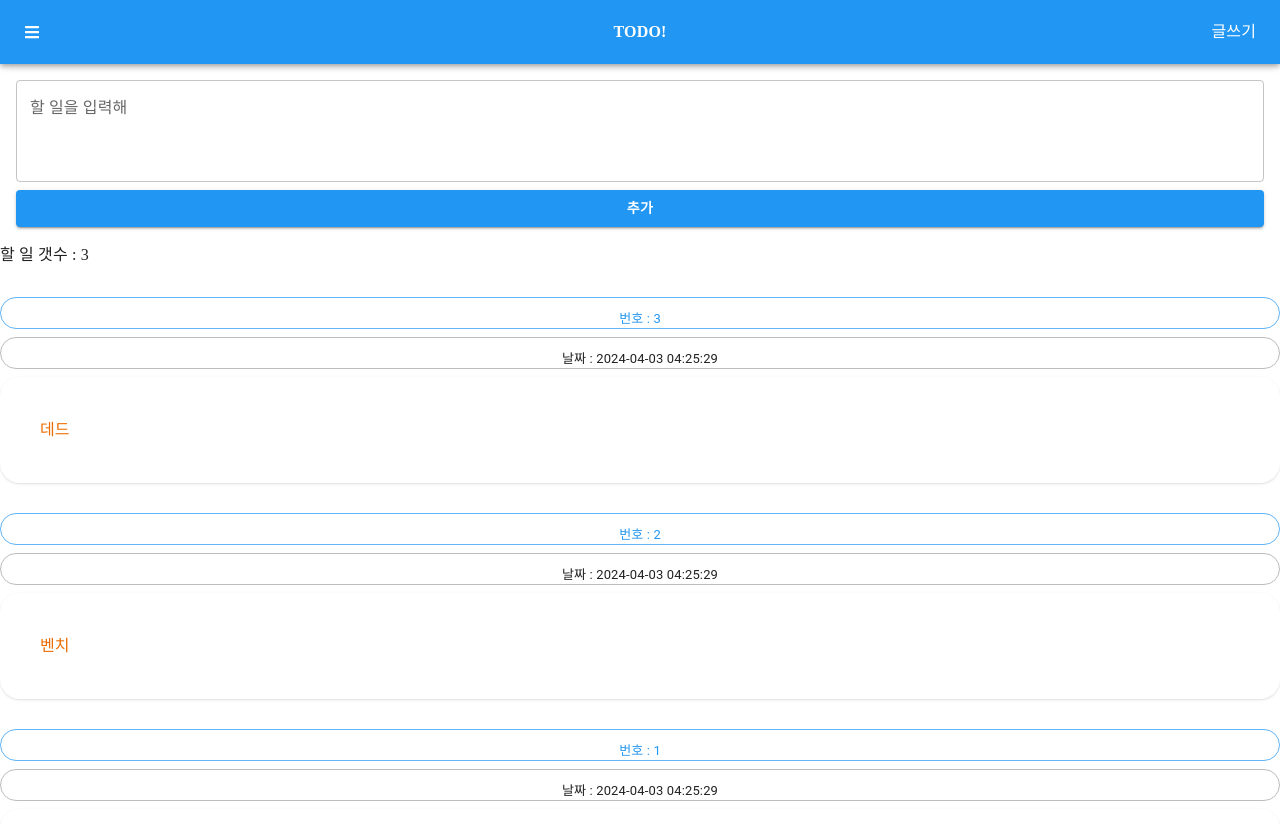
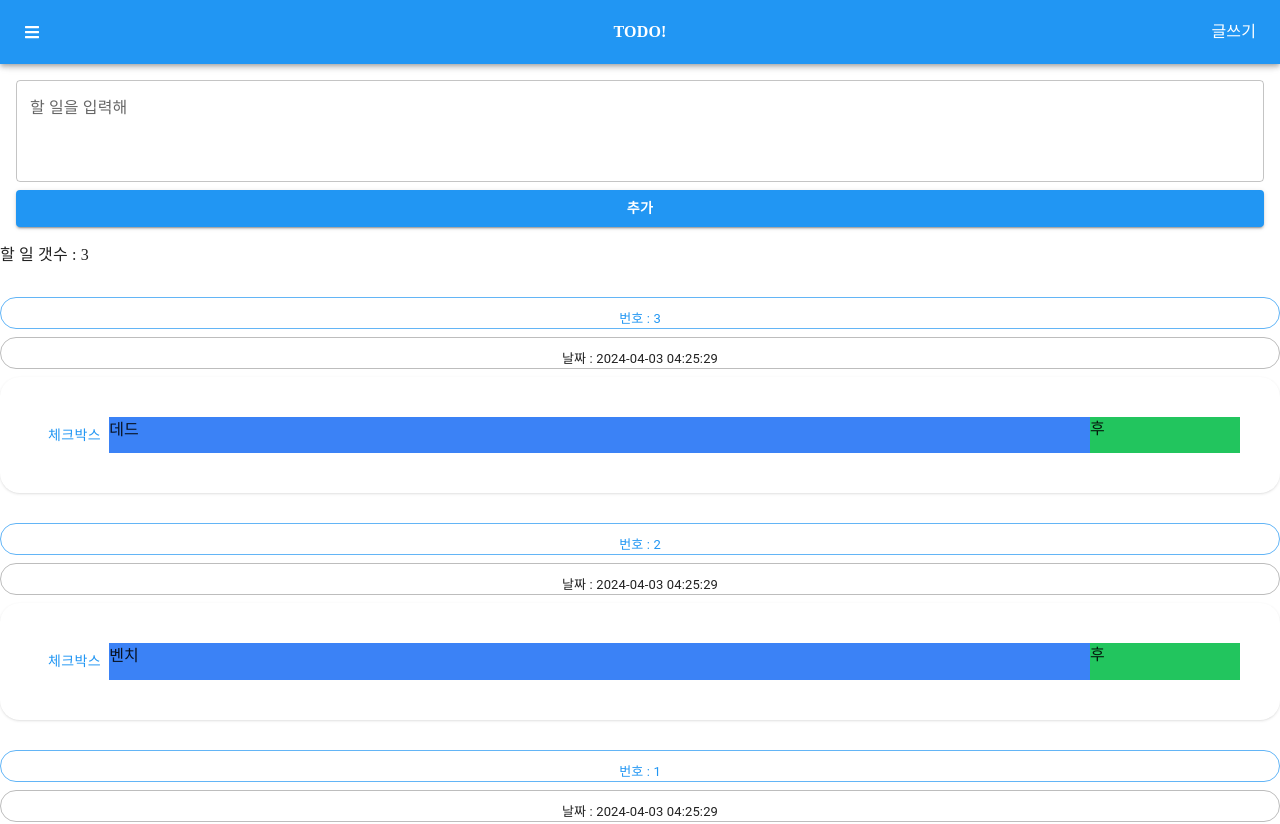
Before and after one commit to jihyeon2434/todoappExamTest1_2024_0513_2_ojh, a Next.js app: page / in a window 1280 px wide. Shown: the top 824 px of the page. Built offline with nearby package versions, Linux system fonts and the light colour scheme; a web font is replaced by a local one.

Commit message:
content 좌 우 분리

```diff
--- a/src/app/page.js
+++ b/src/app/page.js
@@ -227,8 +227,14 @@ function App() {
                   className="tw-pt-3"
                   label={`날짜 : ${todo.regDate}`}
                   variant="outlined"></Chip>
-                <div className="tw-p-10 tw-rounded-[20px] tw-shadow tw-whitespace-pre-wrap tw-leading-relaxed tw-break-words tw-text-[--mui-color-warning-main]">
-                  {todo.content}
+                <div className="tw-p-10 tw-rounded-[20px] tw-shadow tw-flex">
+                  <Button className="tw-rounded-[20px_0_0_20px] hover:tw-bg-red-300 tw-flex-shrink-0 tw-items-center">
+                    <span>체크박스</span>
+                  </Button>
+                  <div className="tw-bg-blue-500 tw-flex-grow hover:tw-text-[--mui-color-primary-main] tw-whitespace-pre-wrap tw-leading-relaxed tw-break-words">
+                    {todo.content}
+                  </div>
+                  <div className="tw-bg-green-500 tw-w-[150px] tw-flex-shrink-0">후</div>
                 </div>
               </div>
             </li>
```
